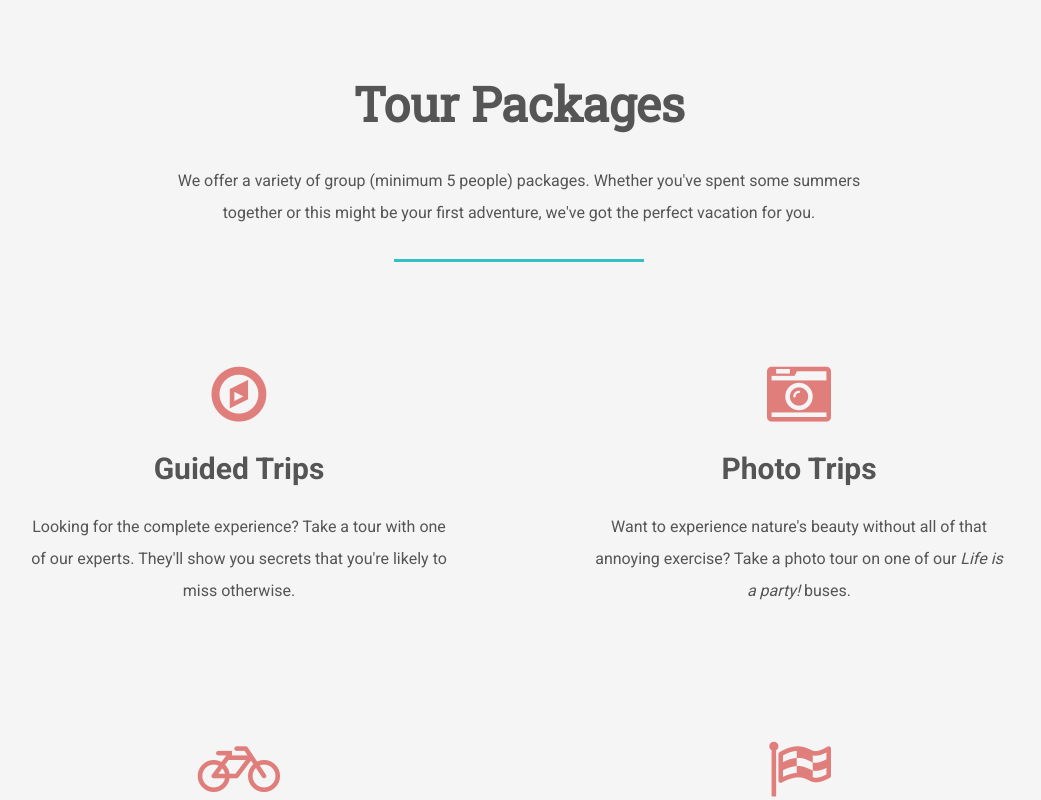
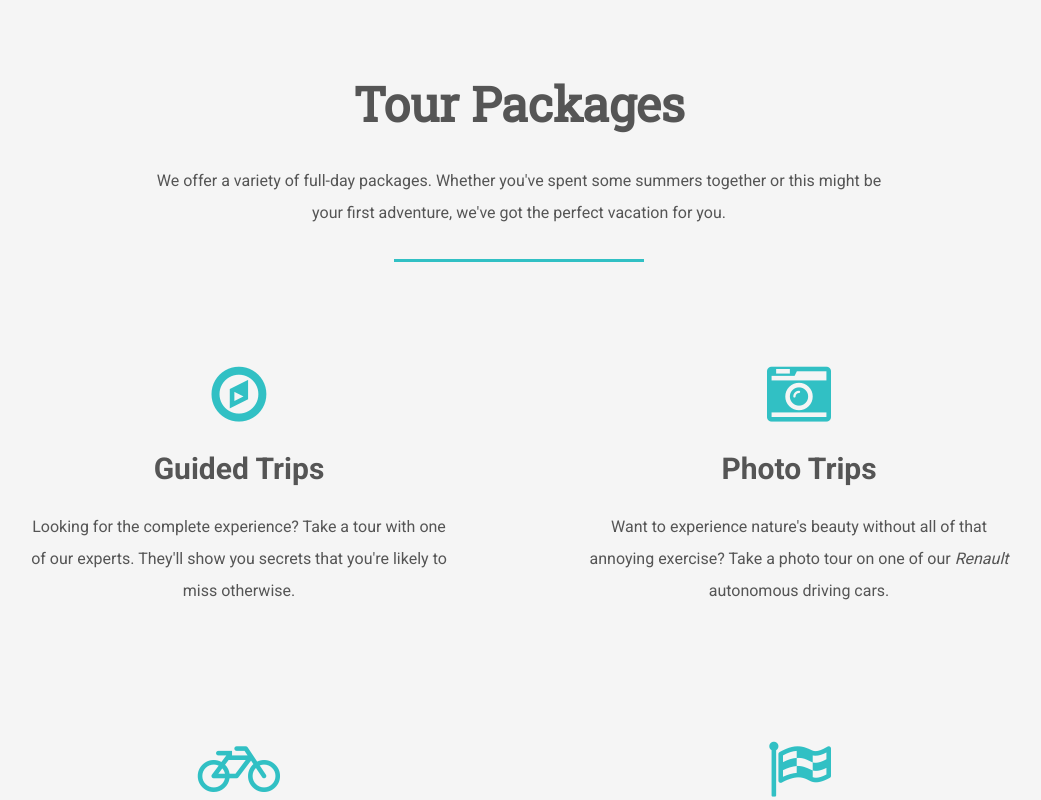
Before and after one commit to javpet/Autonio, a plain HTML site: page index.html in a window 1280 px wide. Shown: the part 2000-2800 px from the top of the page, without its empty margins (121-1162 px from the left). Drawn offline with Linux system fonts and the light colour scheme.

Commit message:
Changed the styling

```diff
--- a/index.html
+++ b/index.html
@@ -25,7 +25,7 @@
     <div class="background-image"></div>
     <div class="hero-content-area">
       <h1>Senior life is a party!</h1>
-      <h3>Unmissable Programs With Your Friends</h3>
+      <h3>Unmissable Programs With Your Friends. With the help of <a href="https://group.renault.com/en/innovation-2/autonomous-vehicle/" target="_blank">Renault autonomous driving cars</a></h3>
       <a href="#" class="btn">Contact Us Now</a>
     </div>
   </section>
@@ -45,7 +45,7 @@
 
   <section class="packages">
     <h3 class="title">Tour Packages</h3>
-    <p>We offer a variety of group (minimum 5 people) packages. Whether you've spent some summers together or this might be your first adventure, we've got the perfect vacation for you.</p>
+    <p>We offer a variety of full-day packages. Whether you've spent some summers together or this might be your first adventure, we've got the perfect vacation for you.</p>
     <hr>
 
     <ul class="grid">
@@ -57,7 +57,7 @@
       <li>
         <i class="fa fa-camera-retro fa-4x"></i>
         <h4>Photo Trips</h4>
-        <p>Want to experience nature's beauty without all of that annoying exercise? Take a photo tour on one of our <em>Life is a party!</em> buses.</p>
+        <p>Want to experience nature's beauty without all of that annoying exercise? Take a photo tour on one of our <em>Renault</em> autonomous driving cars.</p>
       </li>
       <li>
         <i class="fa fa-bicycle fa-4x"></i>
--- a/styles.css
+++ b/styles.css
@@ -209,6 +209,7 @@ header nav li {
 	opacity: 0;
 	margin-top: 100px;
 	animation: 1s slidefade 1s forwards;
+	width: 900px;
 }
 
 @keyframes slidefade {
@@ -277,7 +278,7 @@ header nav li {
 }
 
 .packages .grid li i {
-	color: #e07e7b;
+	color: #31c0c4;
 }
 
 .packages .grid li h4 {
```
